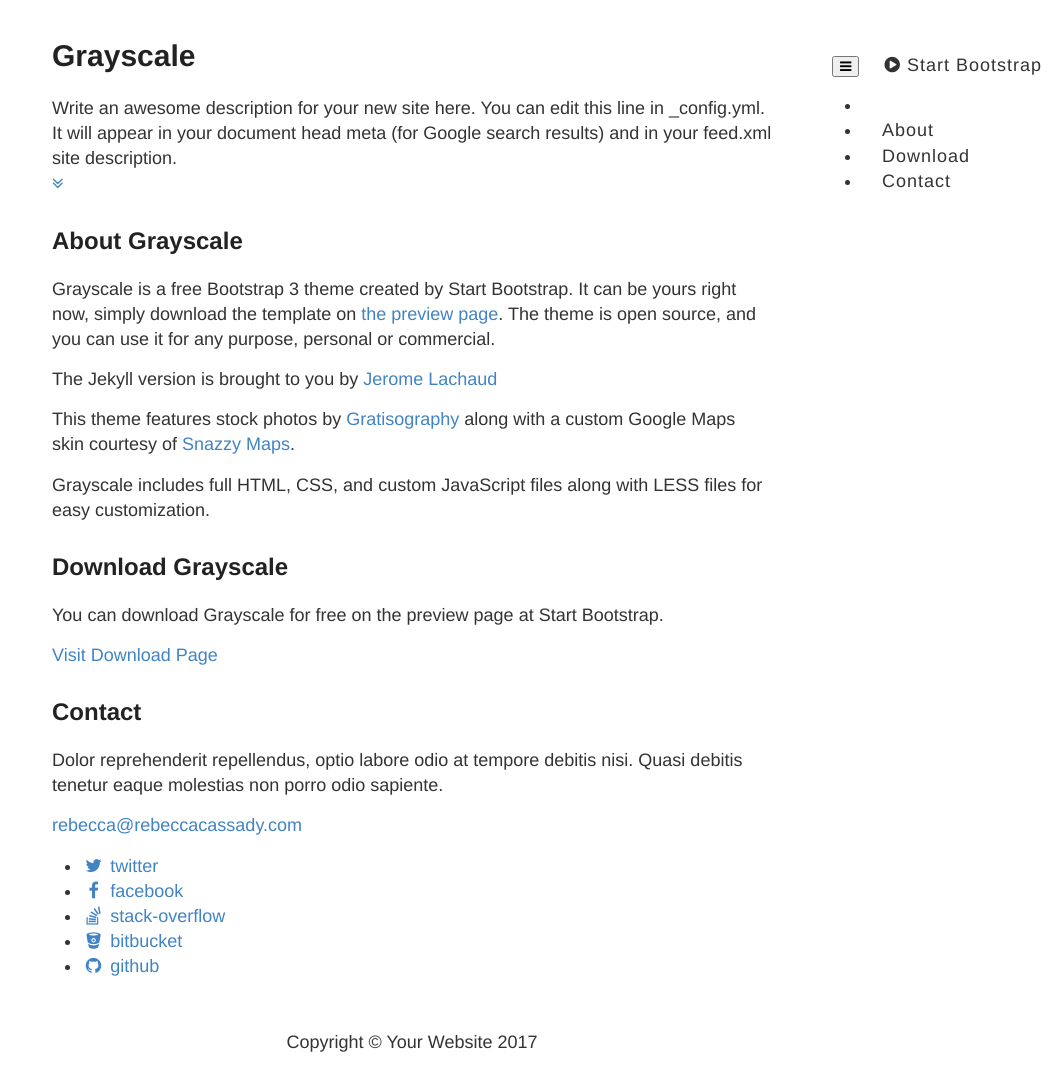
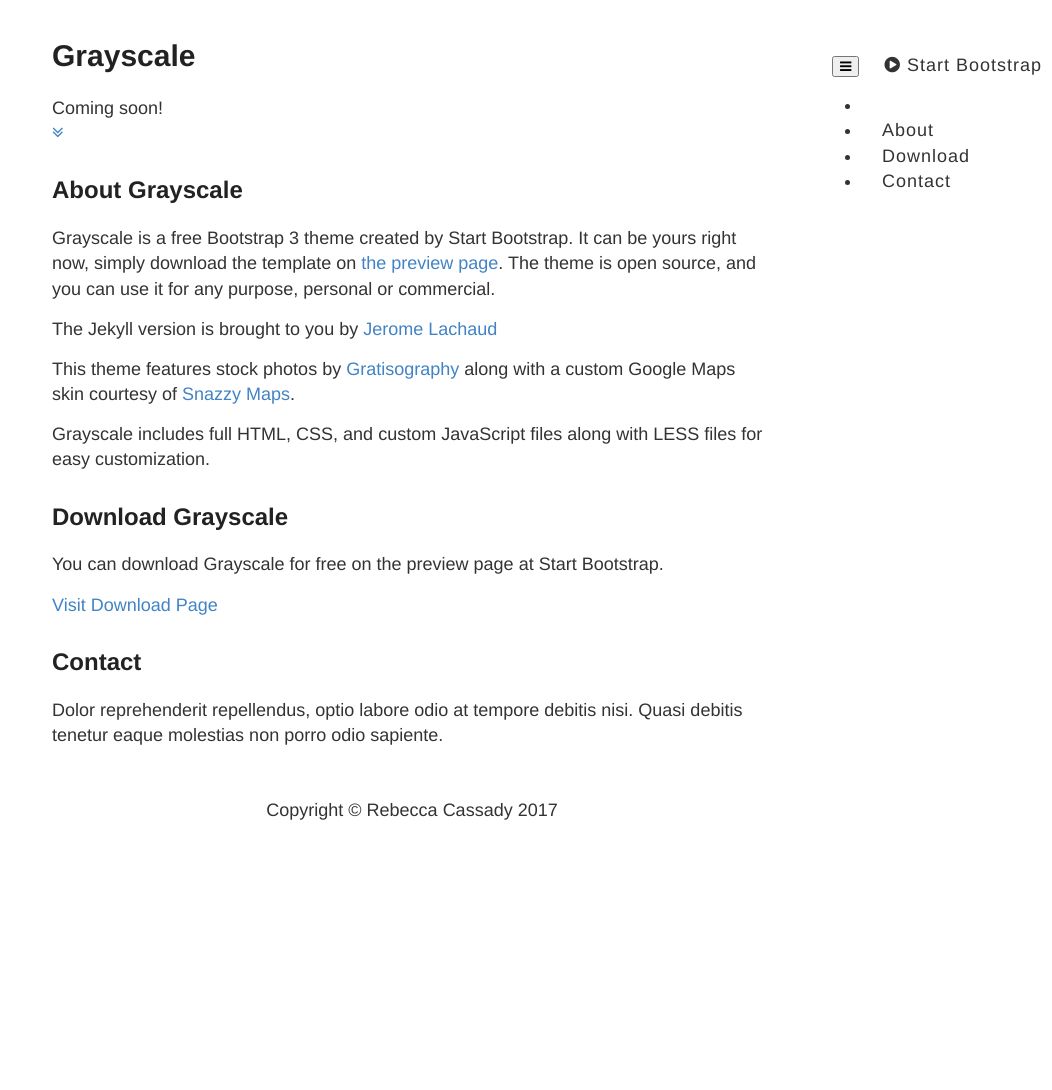
Before and after one commit to davidmerrick/rebeccacassady.com, a Jekyll site: the page built from index.html, in a window 1280 px wide. Shown: the whole page, without its empty margins (228-1280 px from the left). Built offline with Jekyll 4.4.1, drawn with Linux system fonts in a browser that asks for light colours; after the commit the page ends 900 px from its top, so only the background shows below that.

Commit message:
Updated config

```diff
--- a/_config.yml
+++ b/_config.yml
@@ -1,8 +1,7 @@
 # Site settings
 title: Grayscale
-email: rebecca@rebeccacassady.com
 url: https://www.rebeccacassady.com
-description: "Write an awesome description for your new site here. You can edit this line in _config.yml. It will appear in your document head meta (for Google search results) and in your feed.xml site description."
+description: "Coming soon!"
 
 # Color settings (hex-codes without the leading hash-tag)
 color:
@@ -10,20 +9,7 @@ color:
   links: '#219ab3'
 
 # Footer settings
-footer: Your Website
-
-# Social networks usernames (many more available: google-plus, flickr, dribbble, pinterest, instagram, tumblr, linkedin, etc.)
-social:
-  - title: twitter
-    url: https://twitter.com/SBootstrap
-  - title: facebook
-    url:
-  - title: stack-overflow
-    url: http://stackoverflow.com/questions/tagged/jekyll
-  - title: bitbucket
-    url: http://bitbucket.org/jekyll
-  - title: github
-    url: https://github.com/IronSummitMedia/startbootstrap
+footer: Rebecca Cassady
 
 # Build settings
 markdown: kramdown
```
